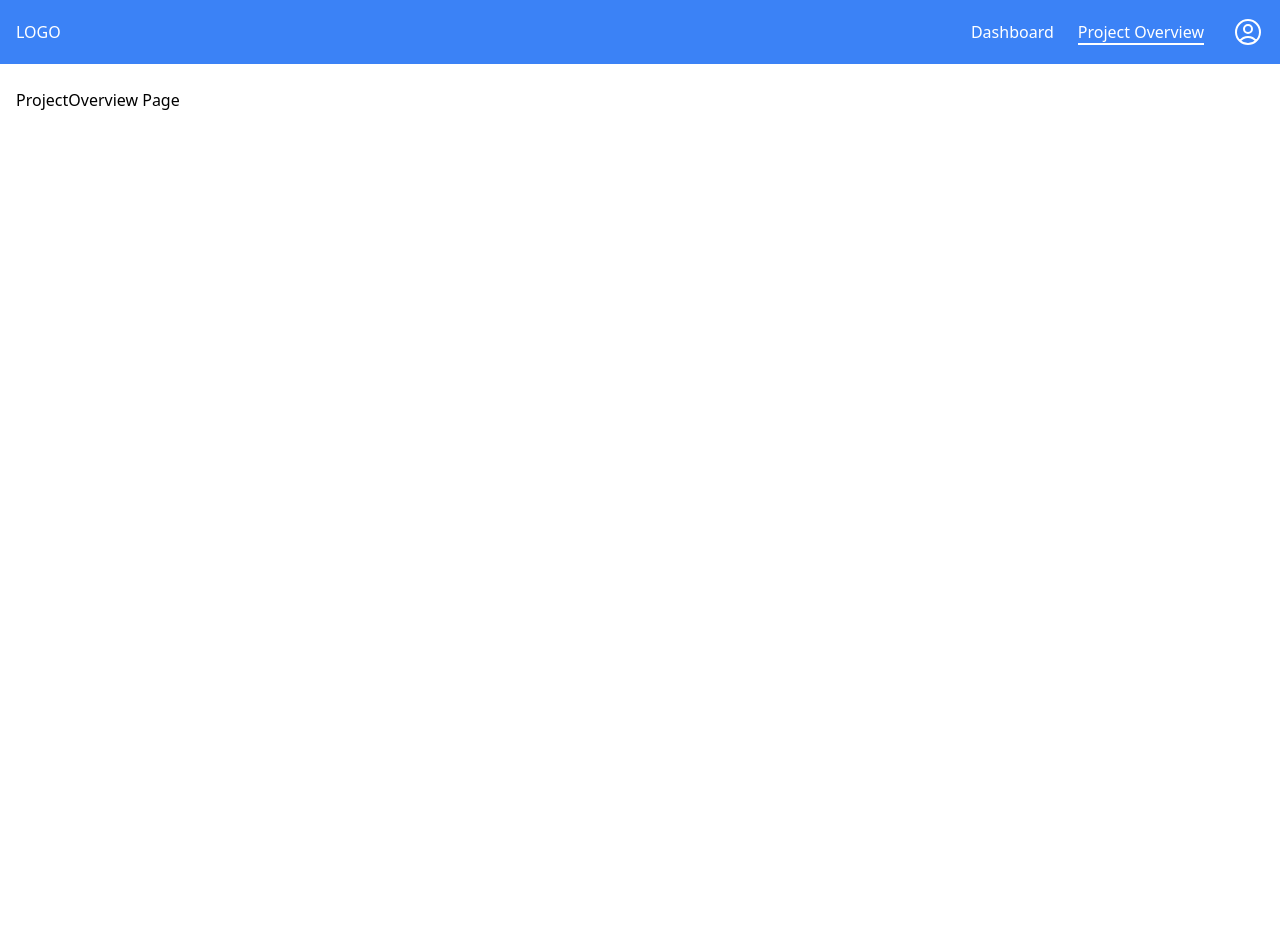
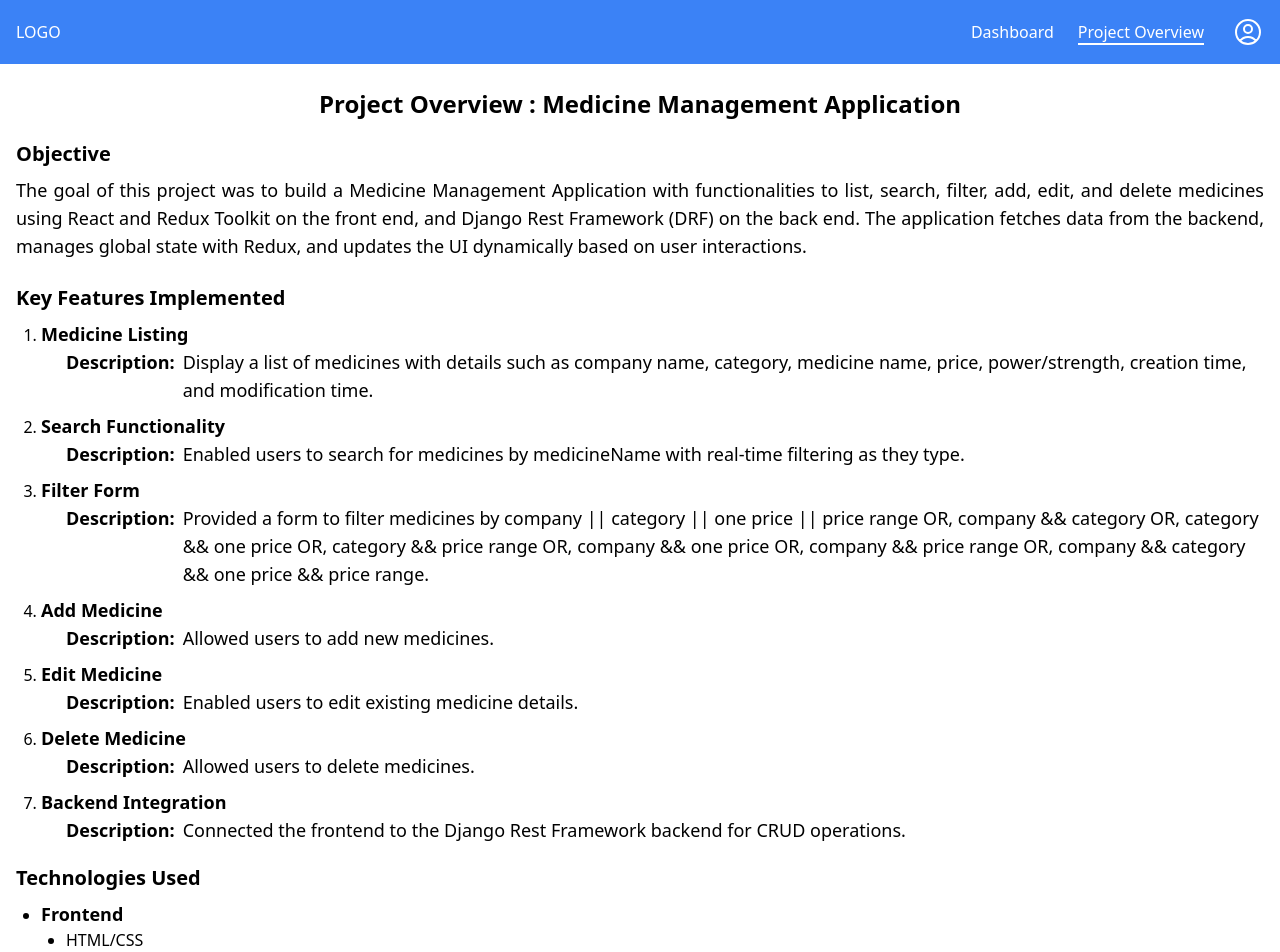
Before and after one commit to Hadayetullah/Medicine-Management-App, a React (Vite) app in the folder medicine-store-mgt-frontend/: page /project-overview in a window 1280 px wide. Shown: the top 952 px of the page. Before the commit the page ends 800 px from the top, so only its background shows below. Built offline with nearby package versions, Linux system fonts and the light colour scheme; no server answers.

Commit message:
Create and complete ProjectOverview page

```diff
--- a/medicine-store-mgt-frontend/src/components/projectOverview/overviewData.js
+++ b/medicine-store-mgt-frontend/src/components/projectOverview/overviewData.js
@@ -3,13 +3,7 @@ export const overviewData = [
     title: "Objective",
     description:
       "The goal of this project was to build a Medicine Management Application with functionalities to list, search, filter, add, edit, and delete medicines using React and Redux Toolkit on the front end, and Django Rest Framework (DRF) on the back end. The application fetches data from the backend, manages global state with Redux, and updates the UI dynamically based on user interactions.",
-    mainListItem: [
-      {
-        leadingListTitle: "",
-        leadingListDescription: "",
-        leadinglistItem: [{ itemTitle: "", itemDescription: "" }],
-      },
-    ],
+    mainListItem: [],
   },
 
   {
--- a/medicine-store-mgt-frontend/src/pages/ProjectOverview.jsx
+++ b/medicine-store-mgt-frontend/src/pages/ProjectOverview.jsx
@@ -1,9 +1,135 @@
 import React from "react";
+import { overviewData } from "../components/projectOverview/overviewData";
 
 const ProjectOverview = () => {
   return (
-    <div>
-      <h1>ProjectOverview Page</h1>
+    <div className="w-full">
+      <h1 className="text-2xl font-semibold mb-5 text-center">
+        Project Overview : Medicine Management Application
+      </h1>
+
+      {overviewData.map((item, index) => {
+        return (
+          <div key={index} className="w-full">
+            <h2 className="text-xl font-semibold mb-2">{item.title}</h2>
+
+            {item.description && (
+              <p className="text-md sm:text-lg text-justify mb-6">
+                {item.description}
+              </p>
+            )}
+
+            <ul
+              className="pl-[15px] sm:pl-[25px] mb-5"
+              style={{
+                listStyle: `${index === 1 ? "dise" : "initial"}`,
+              }}
+            >
+              {item.mainListItem &&
+                item.mainListItem.map((mainListItem, mainListItemIndex) => {
+                  if (
+                    mainListItem.leadingListTitle &&
+                    mainListItem.leadingListDescription
+                  ) {
+                    return (
+                      <li key={mainListItemIndex}>
+                        <h4>
+                          <span className="font-semibold text-lg">
+                            {mainListItem.leadingListTitle}:
+                          </span>{" "}
+                          {mainListItem.leadingListDescription}
+                        </h4>
+
+                        <ul
+                          className="pl-[15px] sm:pl-[25px] mb-2"
+                          style={{
+                            listStyle: "initial",
+                          }}
+                        >
+                          {mainListItem.leadinglistItem &&
+                            mainListItem.leadinglistItem.map(
+                              (individualItem, individualIndex) => {
+                                if (
+                                  individualItem.itemTitle &&
+                                  individualItem.itemDescription
+                                ) {
+                                  return (
+                                    <li
+                                      key={individualIndex}
+                                      className="text-md sm:text-lg flex flex-col sm:flex-row"
+                                    >
+                                      <h6 className="font-semibold mr-2">
+                                        {individualItem.itemTitle}:
+                                      </h6>
+                                      {individualItem.itemDescription}
+                                    </li>
+                                  );
+                                } else {
+                                  return (
+                                    <li key={individualIndex}>
+                                      {individualItem.itemTitle}
+                                      {individualItem.itemDescription}
+                                    </li>
+                                  );
+                                }
+                              }
+                            )}
+                        </ul>
+                      </li>
+                    );
+                  } else {
+                    return (
+                      <li key={mainListItemIndex}>
+                        <h4>
+                          <span className="font-semibold text-lg">
+                            {mainListItem.leadingListTitle}
+                          </span>{" "}
+                          {mainListItem.leadingListDescription}
+                        </h4>
+
+                        <ul
+                          className="pl-[15px] sm:pl-[25px] mb-2"
+                          style={{
+                            listStyle: "initial",
+                          }}
+                        >
+                          {mainListItem.leadinglistItem &&
+                            mainListItem.leadinglistItem.map(
+                              (individualItem, individualIndex) => {
+                                if (
+                                  individualItem.itemTitle &&
+                                  individualItem.itemDescription
+                                ) {
+                                  return (
+                                    <li
+                                      key={individualIndex}
+                                      className="text-md sm:text-lg flex flex-col sm:flex-row"
+                                    >
+                                      <h6 className="font-semibold mr-2">
+                                        {individualItem.itemTitle}:
+                                      </h6>
+                                      {individualItem.itemDescription}
+                                    </li>
+                                  );
+                                } else {
+                                  return (
+                                    <li key={individualIndex}>
+                                      {individualItem.itemTitle}
+                                      {individualItem.itemDescription}
+                                    </li>
+                                  );
+                                }
+                              }
+                            )}
+                        </ul>
+                      </li>
+                    );
+                  }
+                })}
+            </ul>
+          </div>
+        );
+      })}
     </div>
   );
 };
```
